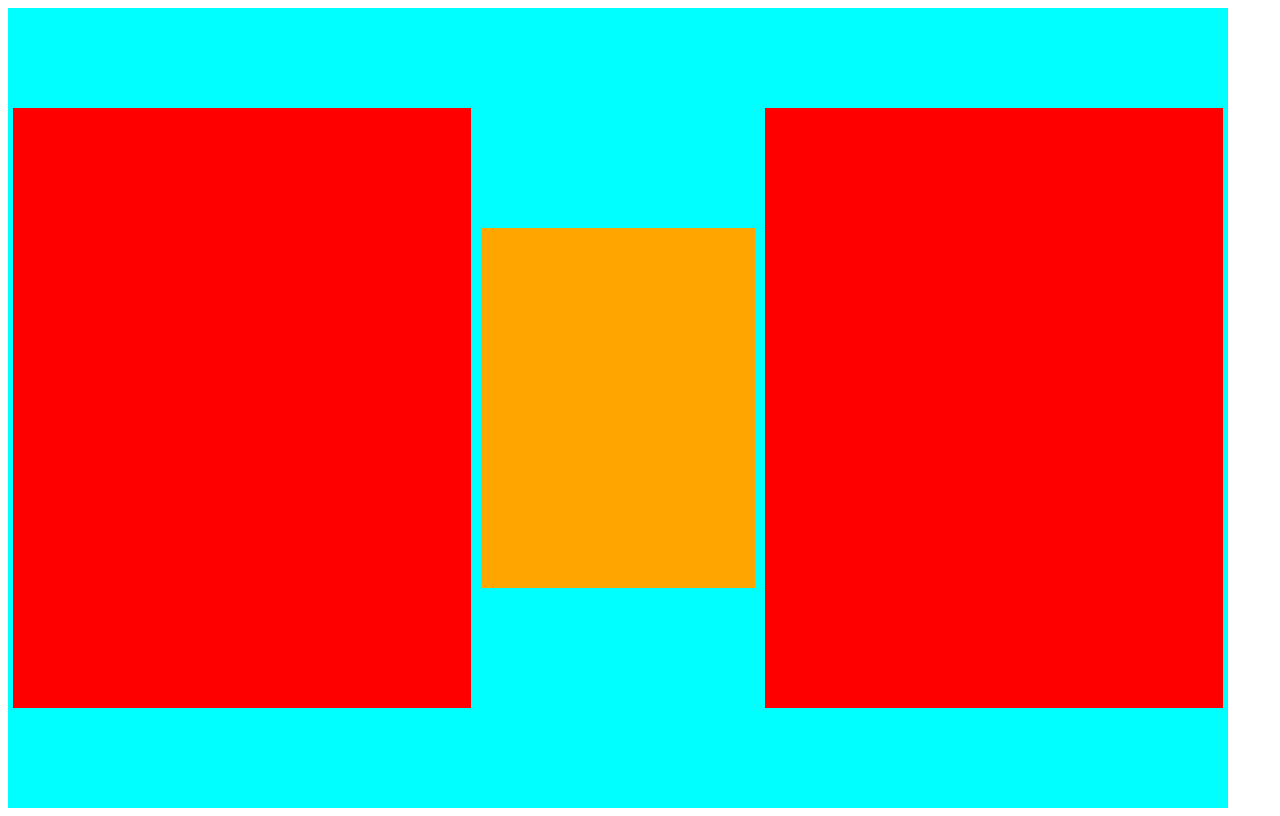
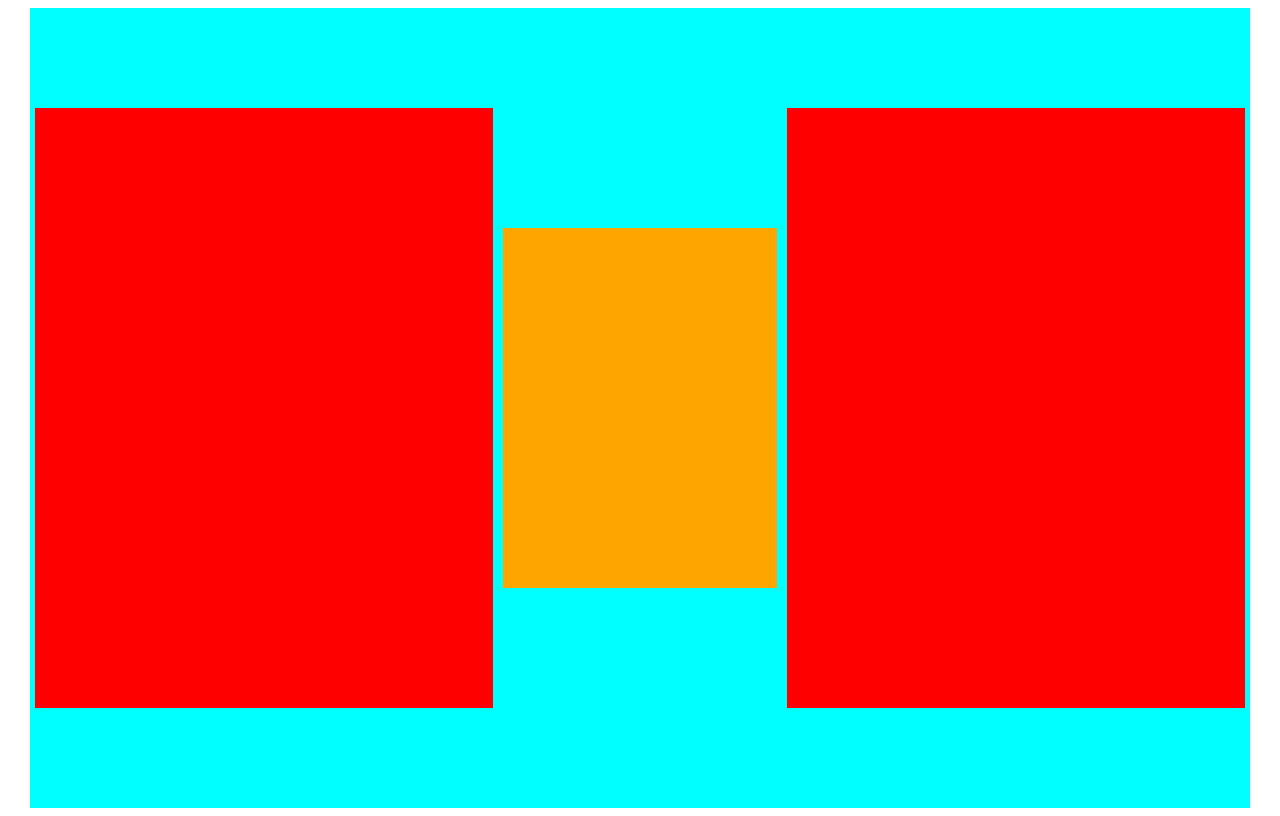
Before and after one commit to WylkerGomes/WylkerGomes-Portfolio, a plain HTML site: page index.html in a window 1280 px wide. Drawn offline with Linux system fonts and the light colour scheme.

Commit message:
Add files via upload

```diff
--- a/styleSheet.css
+++ b/styleSheet.css
@@ -1,10 +1,16 @@
+body{
+    display: flex;
+/*    flex-wrap: wrap;*/
+    justify-content: center;
+/*    align-content: center;*/
 
+}
 
 .container{
 
 
     display: flex;
-/*    flex-wrap: wrap;*/
+    /*    flex-wrap: wrap;*/
     justify-content: center;
     align-content: center;
 
```
